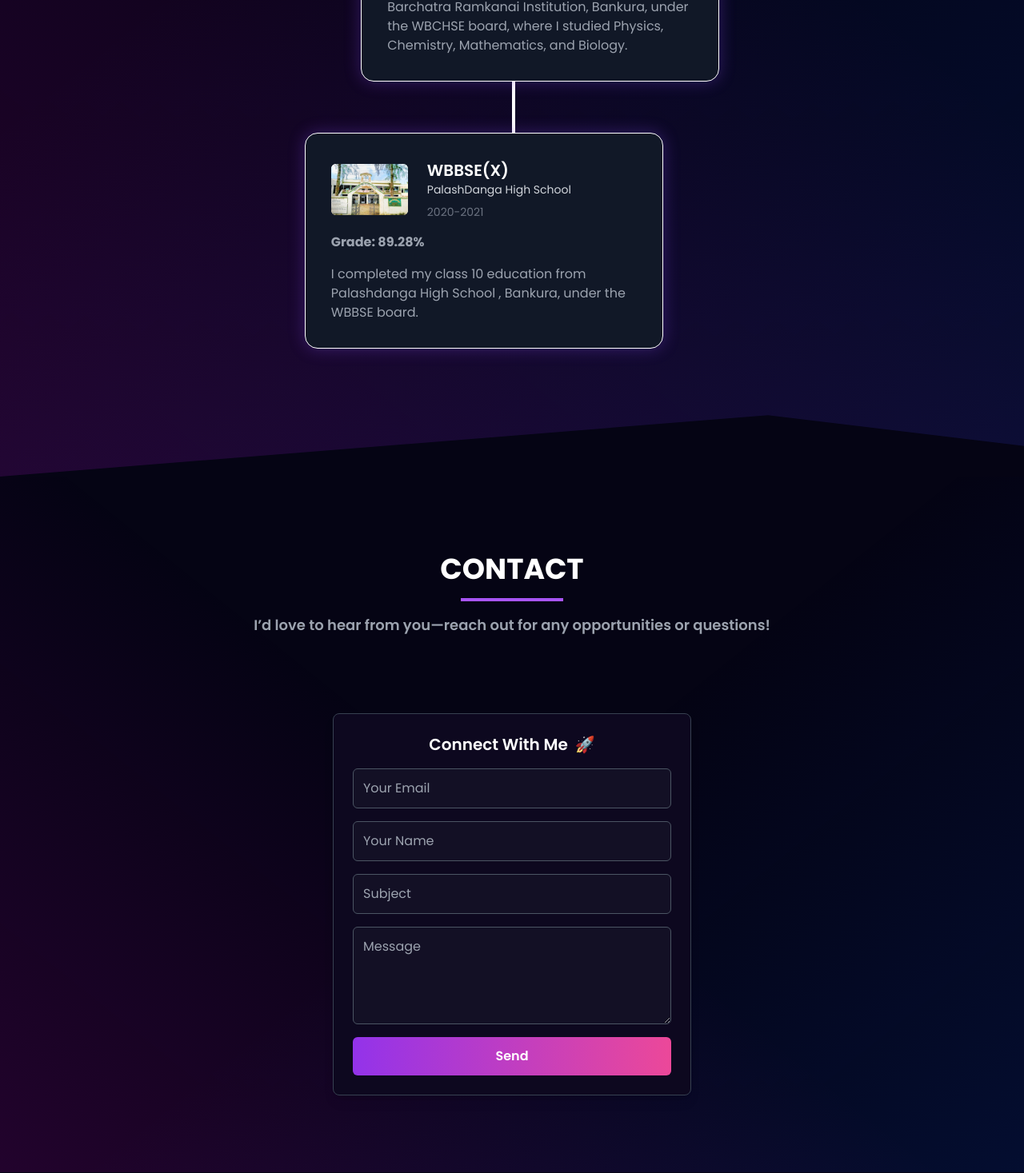
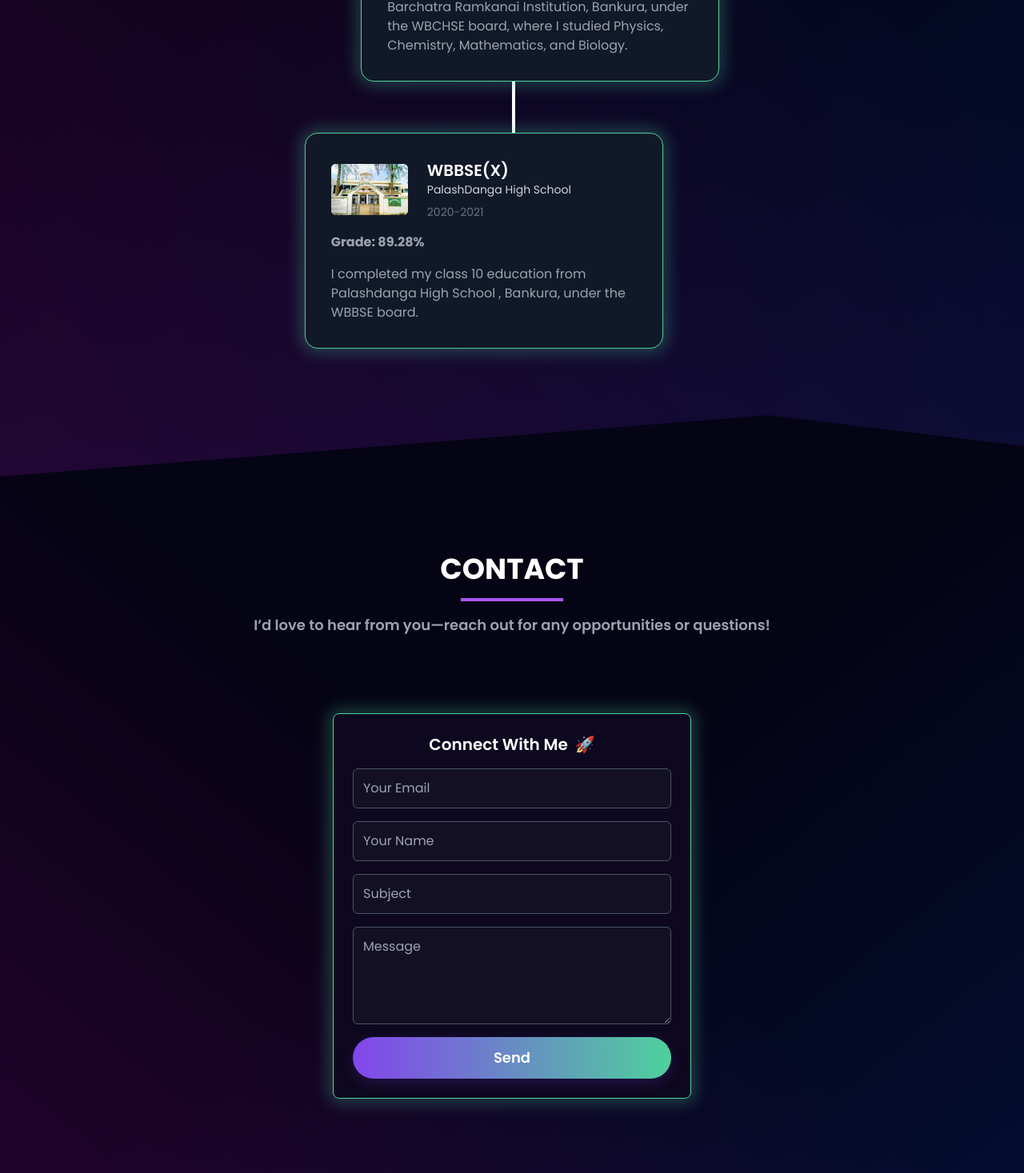
Before and after one commit to SAgNik-MonDA/Portfolio, a React (Vite) app: page / in a window 1280 px wide. Shown: the part 7290-8757 px from the top of the page at 80% size. Built offline with nearby package versions, Linux system fonts and the light colour scheme.

Commit message:
Modify Style

```diff
--- a/src/Components/Contact/Contact.jsx
+++ b/src/Components/Contact/Contact.jsx
@@ -107,7 +107,7 @@ const Contact = () => {
       </div>
 
       {/* Contact Form */}
-      <div className="mt-8 w-full max-w-md bg-[#0d081f] p-6 rounded-lg shadow-lg border border-gray-700">
+      <div className="mt-8 w-full max-w-md bg-[#0d081f] p-6 rounded-lg  border border-[rgb(78,209,156)] shadow-[0_0_20px_5px_rgba(78,209,156,0.3)]">
         <h3 className="text-xl font-semibold text-white text-center">
           Connect With Me <span className="ml-1">🚀</span>
         </h3>
@@ -118,34 +118,39 @@ const Contact = () => {
             name="user_email"
             placeholder="Your Email"
             required
-            className="w-full p-3 rounded-md bg-[#131025] text-white border border-gray-600 focus:outline-none focus:border-purple-500"
+            className="w-full p-3 rounded-md bg-[#131025] text-white border border-gray-600 focus:outline-none focus:  focus:border-[rgb(78,209,156)]"
           />
           <input
             type="text"
             name="user_name"
             placeholder="Your Name"
             required
-            className="w-full p-3 rounded-md bg-[#131025] text-white border border-gray-600 focus:outline-none focus:border-purple-500"
+            className="w-full p-3 rounded-md bg-[#131025] text-white border border-gray-600 focus:outline-none focus:border-[rgb(78,209,156)]"
           />
           <input
             type="text"
             name="subject"
             placeholder="Subject"
             required
-            className="w-full p-3 rounded-md bg-[#131025] text-white border border-gray-600 focus:outline-none focus:border-purple-500"
+            className="w-full p-3 rounded-md bg-[#131025] text-white border border-gray-600 focus:outline-none focus:border-[rgb(78,209,156)]"
           />
           <textarea
             name="message"
             placeholder="Message"
             rows="4"
             required
-            className="w-full p-3 rounded-md bg-[#131025] text-white border border-gray-600 focus:outline-none focus:border-purple-500"
+            className="w-full p-3 rounded-md bg-[#131025] text-white border border-gray-600 focus:outline-none focus:border-[rgb(78,209,156)]"
           />
 
           {/* Send Button */}
           <button
             type="submit"
-            className="w-full bg-gradient-to-r from-purple-600 to-pink-500 py-3 text-white font-semibold rounded-md hover:opacity-90 transition"
+            className="inline-flex items-center justify-center px-5 py-3 text-base sm:text-lg font-semibold rounded-full transition-transform hover:scale-105 "
+              style={{
+                background: "linear-gradient(90deg,#8245ec,#4ed19c)",
+                boxShadow: "0 6px 18px rgba(130,69,236,0.18)",
+                color: "white",
+              }}
           >
             Send
           </button>
--- a/src/Components/Education/Education.jsx
+++ b/src/Components/Education/Education.jsx
@@ -46,7 +46,7 @@ const Education = () => {
             </div>
             {/* Content Section */}
             <div
-              className={`w-full sm:max-w-md p-4 sm:p-8 rounded-2xl shadow-2xl border border-white bg-gray-900 backdrop-blur-md shadow-[0_0_20px_1px_rgba(130,69,236,0.3)] ${
+              className={`w-full sm:max-w-md p-4 sm:p-8 rounded-2xl   bg-gray-900 backdrop-blur-md shadow-[0_0_20px_5px_rgba(78,209,156,0.3)] border border-[rgb(78,209,156)] ${
                 index % 2 === 0 ? "sm:ml-0" : "sm:mr-0"
               } sm:ml-44 sm:mr-44 ml-8 transform transition-transform duration-300 hover:scale-105`}
             >
--- a/src/Components/Footer/Footer.jsx
+++ b/src/Components/Footer/Footer.jsx
@@ -16,7 +16,7 @@ const Footer = () => {
 
         {/* Name / Logo */}
 
-        <h2 className="text-xl font-semibold text-purple-500">Sagnik Mondal</h2>
+        <h2 className="text-xl font-semibold text-[rgb(78,209,157)]">Sagnik Mondal</h2>
 
         {/* Navigation Links - Responsive */}
         <nav className="flex flex-wrap justify-center space-x-2 sm:space-x-6 mt-4">
@@ -31,7 +31,7 @@ const Footer = () => {
             <button
               key={index}
               onClick={() => handleScroll(item.id)}
-              className="hover:text-purple-500 text-sm sm:text-base my-1"
+              className="hover:text-[rgb(78,209,156)] text-sm sm:text-base my-1"
             >
               {item.name}
             </button>
@@ -53,7 +53,7 @@ const Footer = () => {
               href={item.link}
               target="_blank"
               rel="noopener noreferrer"
-              className="text-xl hover:text-purple-500 transition-transform transform hover:scale-110"
+              className="text-xl hover:text-[rgb(78,209,156)] transition-transform transform hover:scale-110"
             >
               {item.icon}
             </a>
--- a/src/Components/Navbar/Navbar.jsx
+++ b/src/Components/Navbar/Navbar.jsx
@@ -50,8 +50,7 @@ const Navbar = () => {
       className={`fixed top-0 left-0 w-full z-50 h-16 flex items-center
   transition duration-300
   px-4 sm:px-8 md:px-[1vw] lg:px-[20vw]
-  ${
-    isScrolled
+  ${isScrolled
           ? "bg-[#050414] bg-opacity-50 backdrop-blur-md shadow-md"
           : "bg-transparent"
         }`}
@@ -71,11 +70,12 @@ const Navbar = () => {
         <ul className="hidden md:flex space-x-8 text-gray-300">
           {menuItems.map((item) => (
             <li
-              key={item.id}
-              className={`cursor-pointer hover:text-[#4ed19c] ${
-                activeSection === item.id ? "text-[#4ed19c]" : ""
+              className={`cursor-pointer hover:text-[#4ed19c] ${activeSection === item.id ? "text-gray-300" : ""
                 }`}
             >
+
+
+
               <button onClick={() => handleMenuItemClick(item.id)}>
                 {item.label}
               </button>
@@ -121,13 +121,11 @@ const Navbar = () => {
 
       {/* Mobile Menu Items */}
       {isOpen && (
-        <div className="absolute top-16 left-1/2 transform -translate-x-1/2 w-4/5 bg-[#98b3a6] bg-opacity-50 backdrop-filter backdrop-blur-lg z-50 rounded-lg shadow-lg md:hidden">
+        <div className="absolute top-16 left-1/2 transform -translate-x-1/2 w-4/5 bg-[#1b3420] bg-opacity-90 backdrop-filter backdrop-blur-lg z-50 rounded-lg  md:hidden border border-[#4ed19c] shadow-[0_0_20px_5px_rgba(78,209,156,0.3)]">
           <ul className="flex flex-col items-center space-y-4 py-4 text-gray-300">
             {menuItems.map((item) => (
               <li
-                key={item.id}
-                className={`cursor-pointer hover:text-white ${
-                  activeSection === item.id ? "text-[#4ed19c]" : ""
+              className={`cursor-pointer hover:text-[#4ed19c] ${activeSection === item.id ? "text-gray-300" : ""
                 }`}
             >
                 <button onClick={() => handleMenuItemClick(item.id)}>
@@ -159,5 +157,4 @@ const Navbar = () => {
     </nav>
   );
 };
-
 export default Navbar;
```
Lines whose indentation alone changed are shown as unchanged.
